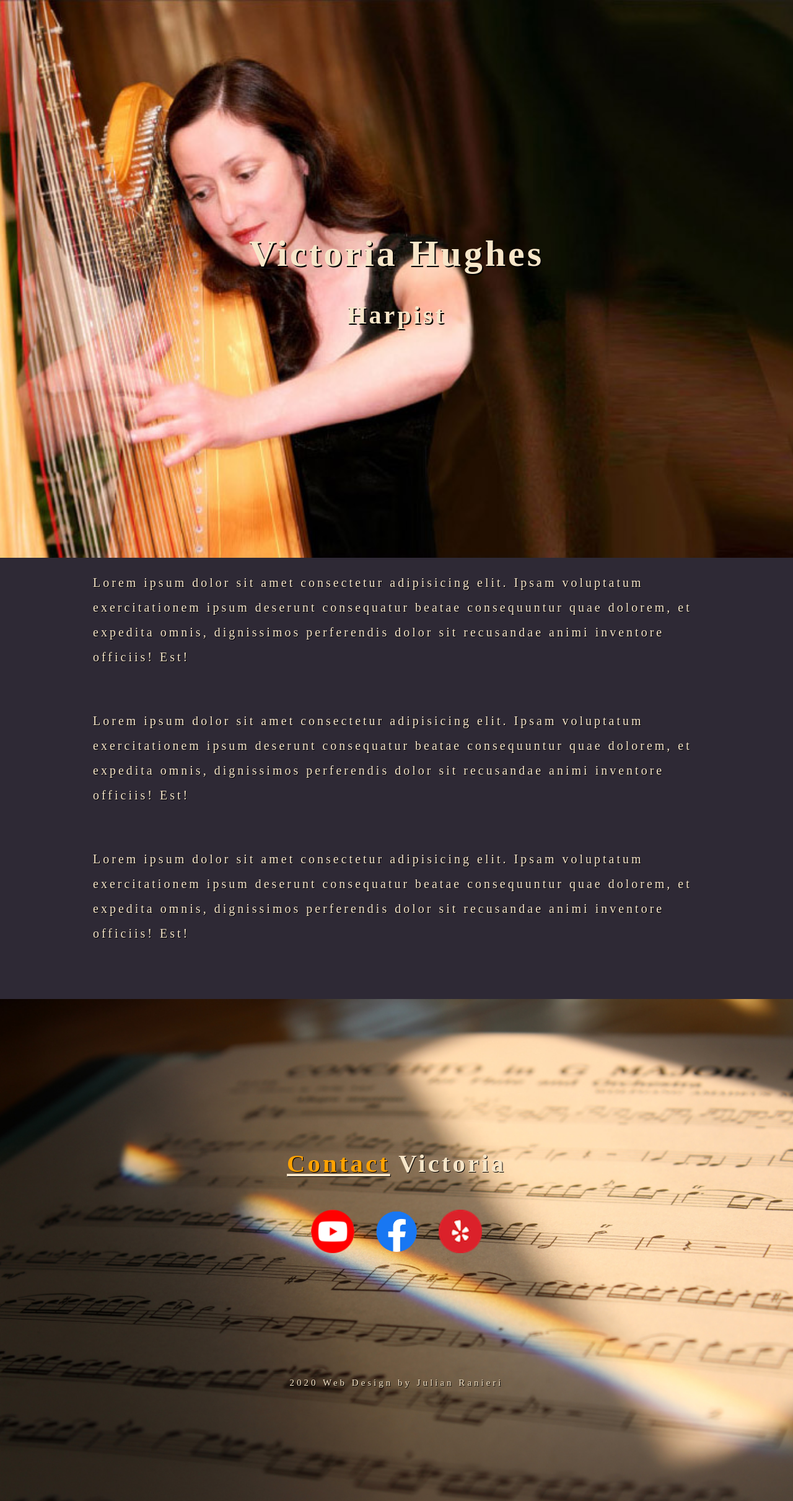
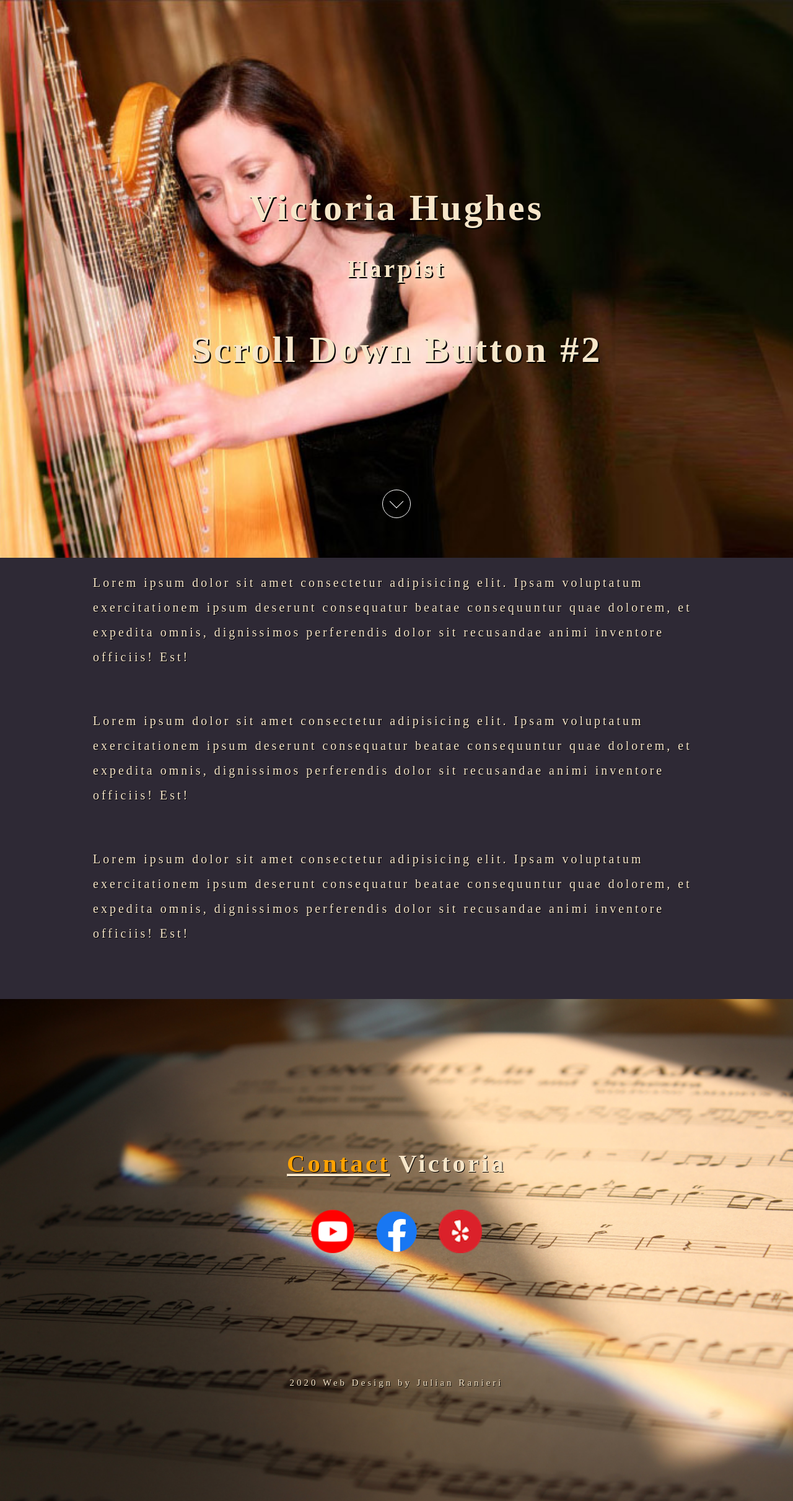
Before and after one commit to royalsaltmerchant/victoriaharpist, a Jekyll site: the page built from index.html, in a window 1280 px wide. Shown: the whole page at 62% size. Built offline with Jekyll 4.4.1, drawn with Linux system fonts in a browser that asks for light colours; some web fonts are replaced.

Commit message:
button scroll down in landing

```diff
--- a/assets/styling.css
+++ b/assets/styling.css
@@ -162,8 +162,8 @@ p {
 	width: 100%;
 	height: 100vh;
 	background-image: url("VictoriaWeb.jpg");
-	background-size: cover;
-	background-position: center center;
+    background-size: cover;
+    background-repeat: no-repeat;
 	background-attachment: fixed;
 	text-align: center;
 	display: flex;
@@ -185,6 +185,54 @@ p {
     animation-name: header;
     animation-duration: 4s;
 }
+
+/* scroll down button inside landing */
+.demo a {
+    position: absolute;
+    bottom: 20px;
+    left: 50%;
+    z-index: 2;
+    display: inline-block;
+    -webkit-transform: translate(0, -50%);
+    transform: translate(0, -50%);
+    color: #fff;
+    font : normal 400 20px/1 'Josefin Sans', sans-serif;
+    letter-spacing: .1em;
+    text-decoration: none;
+    transition: opacity .3s;
+  }
+  .demo a:hover {
+    opacity: .5;
+  }
+
+#section02 a {
+    padding-top: 60px;
+  }
+  #section02 a span {
+    position: absolute;
+    top: 0;
+    left: 50%;
+    width: 46px;
+    height: 46px;
+    margin-left: -23px;
+    border: 1px solid #fff;
+    border-radius: 100%;
+    box-sizing: border-box;
+  }
+  #section02 a span::after {
+    position: absolute;
+    top: 50%;
+    left: 50%;
+    content: '';
+    width: 16px;
+    height: 16px;
+    margin: -12px 0 0 -8px;
+    border-left: 1px solid #fff;
+    border-bottom: 1px solid #fff;
+    -webkit-transform: rotate(-45deg);
+    transform: rotate(-45deg);
+    box-sizing: border-box;
+  }
 
 /* slant */
 .slant {
@@ -247,10 +295,6 @@ section {
     padding-left: 150px;
     padding-right: 150px;
     /* max-width: 1000px; */
-}
-
-.style2 {
-
 }
 
 /* Footer */
--- a/index.html
+++ b/index.html
@@ -7,6 +7,10 @@ layout: default
     <!-- <h2>I'm</h2> -->
     <h1>Victoria Hughes</h1>
     <h2>Harpist</h2>
+    </div>
+    <div id="section02" class="demo">
+    <h1>Scroll Down Button #2</h1>
+    <a href="#style1"><span></span></a>
     </div>
 </div>
 
@@ -20,7 +24,7 @@ layout: default
 <br>
 <br>
 <br> -->
-<section class="style1">
+<section class="style1" id="style1">
     <p>Lorem ipsum dolor sit amet consectetur adipisicing elit. Ipsam voluptatum exercitationem ipsum deserunt consequatur beatae consequuntur quae dolorem, et expedita omnis, dignissimos perferendis dolor sit recusandae animi inventore officiis! Est!</p>
     <br>
     <p>Lorem ipsum dolor sit amet consectetur adipisicing elit. Ipsam voluptatum exercitationem ipsum deserunt consequatur beatae consequuntur quae dolorem, et expedita omnis, dignissimos perferendis dolor sit recusandae animi inventore officiis! Est!</p>
```
